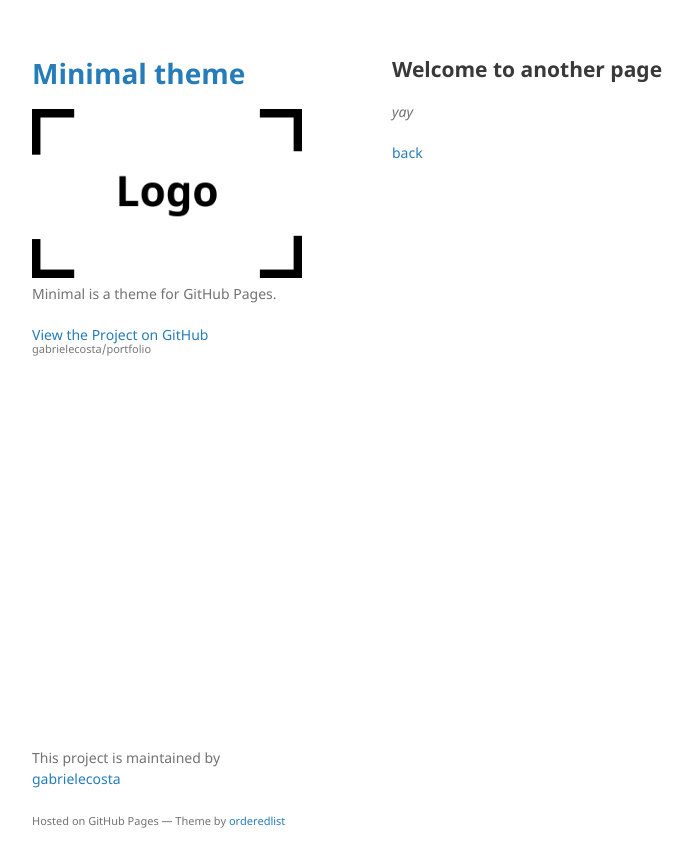
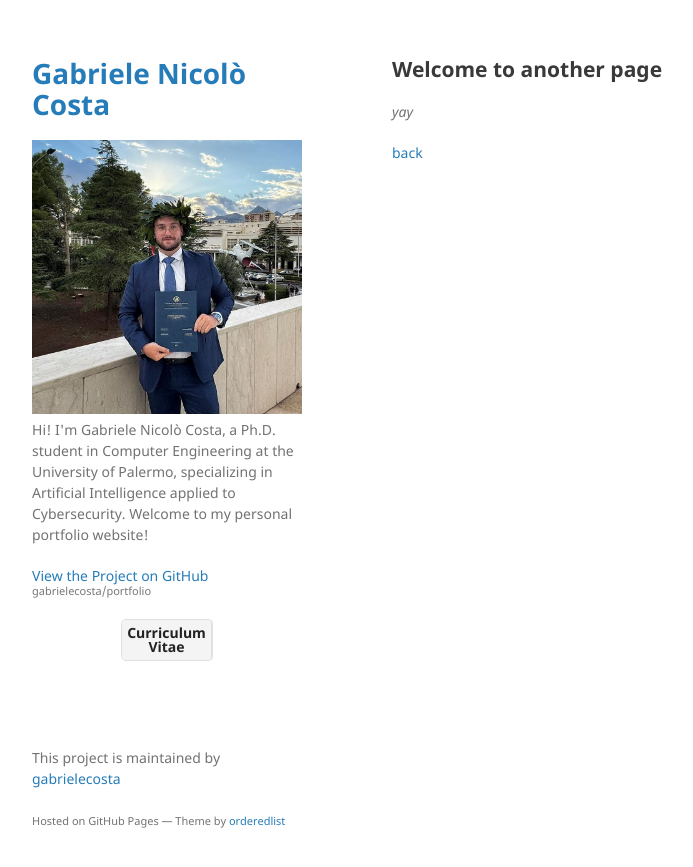
Before and after one commit to gabrielecosta/portfolio, a Jekyll site: the page built from another-page.md, in a window 1280 px wide. Shown: the top 867 px of the page, without its empty margins (178-871 px from the left). Built offline with Jekyll 4.4.1, drawn with Linux system fonts in a browser that asks for light colours; our own code applies the rules of GitHub Pages for plain Markdown files.

Commit message:
updated description and header information

```diff
--- a/_config.yml
+++ b/_config.yml
@@ -1,6 +1,6 @@
-title: Minimal theme
-logo: /assets/img/logo.png
-description: Minimal is a theme for GitHub Pages.
-show_downloads: False
+title: Gabriele Nicolò Costa
+logo: /assets/img/logo_pagina.jpg
+description: Hi! I'm Gabriele Nicolò Costa, a Ph.D. student in Computer Engineering at the University of Palermo, specializing in Artificial Intelligence applied to Cybersecurity. Welcome to my personal portfolio website!
+show_downloads: True
 google_analytics:
 theme: jekyll-theme-minimal
--- a/_includes/head-custom.html
+++ b/_includes/head-custom.html
@@ -5,5 +5,8 @@
 
 <!-- You can set your favicon here -->
 <!-- link rel="shortcut icon" type="image/x-icon" href="{{ '/favicon.ico' | relative_url }}" -->
+<!-- Custom favicon -->
+<link rel="icon" type="image/x-icon" href="{{ '/assets/img/unipa_icon.ico' | relative_url }}">
+
 
 <!-- end custom head snippets -->
--- a/_layouts/default.html
+++ b/_layouts/default.html
@@ -31,11 +31,20 @@
         <p class="view"><a href="{{ site.github.owner_url }}">View My GitHub Profile</a></p>
         {% endif %}
 
-        {% if site.show_downloads %}
+        <!-- {% if site.show_downloads %}
         <ul class="downloads">
           <li><a href="{{ site.github.zip_url }}">Download <strong>ZIP File</strong></a></li>
           <li><a href="{{ site.github.tar_url }}">Download <strong>TAR Ball</strong></a></li>
           <li><a href="{{ site.github.repository_url }}">View On <strong>GitHub</strong></a></li>
+        </ul>
+        {% endif %} -->
+        {% if site.show_downloads %}
+        <ul class="downloads">
+          <li>
+            <a href="{{ '/assets/cv/cv_gabrielenicolocosta.pdf' | relative_url }}" download>
+              <strong>Curriculum Vitae</strong>
+            </a>
+          </li>
         </ul>
         {% endif %}
       </header>
--- a/_sass/jekyll-theme-minimal.scss
+++ b/_sass/jekyll-theme-minimal.scss
@@ -125,6 +125,16 @@ header {
   -webkit-font-smoothing:subpixel-antialiased;
 }
 
+// ul.downloads {
+//   list-style:none;
+//   height:40px;
+//   padding:0;
+//   background: #f4f4f4;
+//   border-radius:5px;
+//   border:1px solid #e0e0e0;
+//   width:270px;
+// }
+
 ul.downloads {
   list-style:none;
   height:40px;
@@ -132,7 +142,9 @@ ul.downloads {
   background: #f4f4f4;
   border-radius:5px;
   border:1px solid #e0e0e0;
-  width:270px;
+  width:90px;
+  margin: 20px auto; /* ← questa riga centra il blocco */
+  text-align: center; /* centra il contenuto interno (es. link) */
 }
 
 .downloads li {
```
Also changed, not shown: index.md (+9 -0 lines), README.md, assets/img/logo.png (deleted), assets/img/logo_pagina.jpg (added), assets/img/unipa_icon.ico (added), 1 other file.
